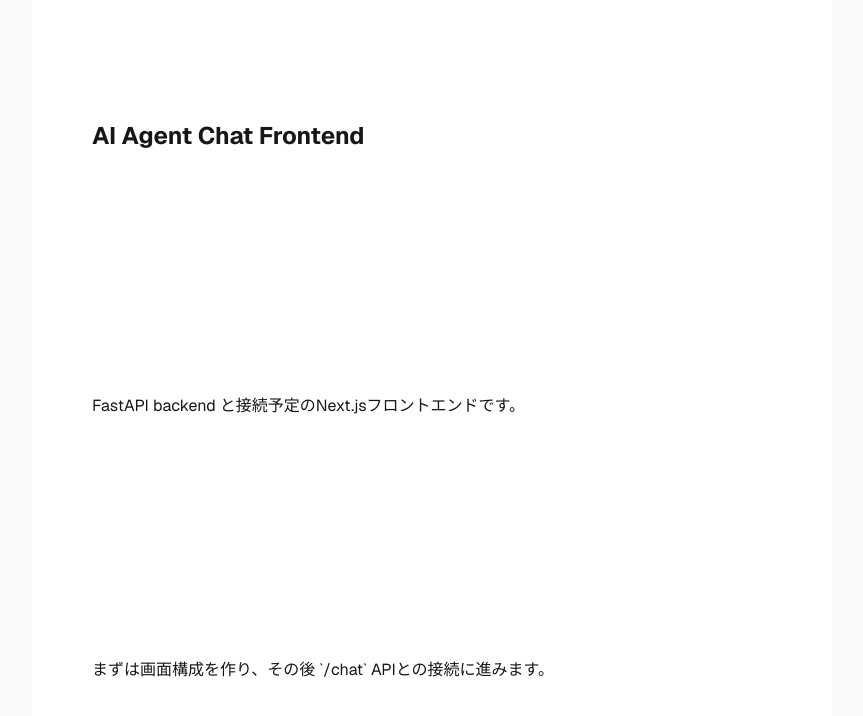
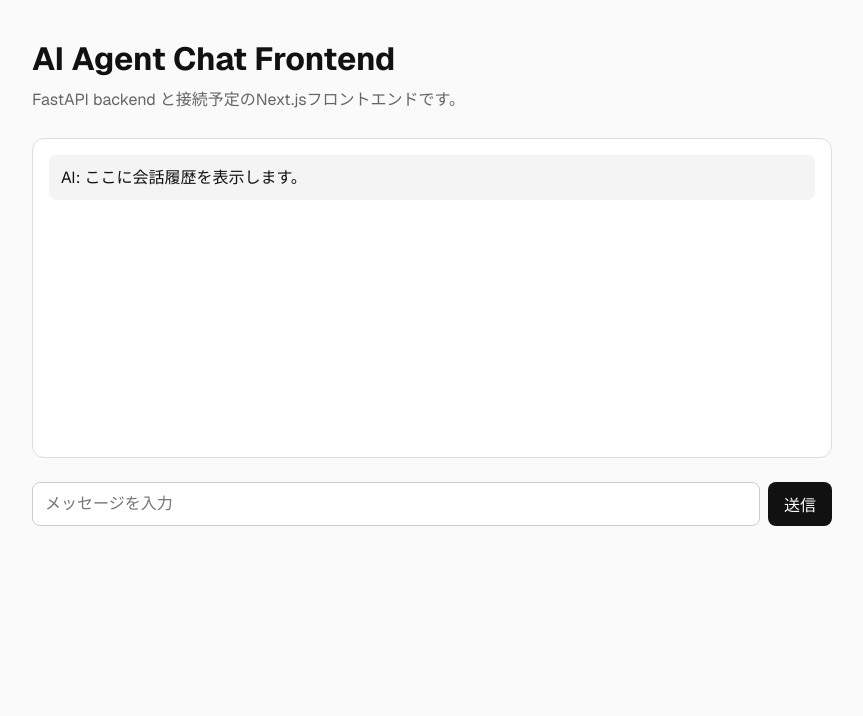
Before and after one commit to miwashun/ai-agent-portfolio, a Next.js app in the folder frontend/: page / in a window 1280 px wide. Shown: the top 716 px of the page, without its empty margins (208-1071 px from the left). Built offline with nearby package versions, Linux system fonts and the light colour scheme.

Commit message:
Add chat UI skeleton to Next.js page

```diff
--- a/frontend/src/app/page.module.css
+++ b/frontend/src/app/page.module.css
@@ -1,142 +1,96 @@
 .page {
-  --background: #fafafa;
-  --foreground: #fff;
-
-  --text-primary: #000;
-  --text-secondary: #666;
-
-  --button-primary-hover: #383838;
-  --button-secondary-hover: #f2f2f2;
-  --button-secondary-border: #ebebeb;
-
-  display: flex;
-  flex: 1;
-  flex-direction: column;
-  align-items: center;
-  justify-content: center;
+  min-height: 100vh;
+  padding: 40px 16px;
+  background: #fafafa;
+  color: #111;
   font-family: var(--font-geist-sans);
-  background-color: var(--background);
 }
 
 .main {
   display: flex;
-  flex: 1;
   width: 100%;
   max-width: 800px;
+  margin: 0 auto;
   flex-direction: column;
-  align-items: flex-start;
-  justify-content: space-between;
-  background-color: var(--foreground);
-  padding: 120px 60px;
+  gap: 24px;
 }
 
 .intro {
   display: flex;
   flex-direction: column;
-  align-items: flex-start;
-  text-align: left;
-  gap: 24px;
+  gap: 8px;
 }
 
 .intro h1 {
-  max-width: 320px;
-  font-size: 40px;
-  font-weight: 600;
-  line-height: 48px;
-  letter-spacing: -2.4px;
-  text-wrap: balance;
-  color: var(--text-primary);
+  margin: 0;
+  font-size: 32px;
+  font-weight: 700;
+  line-height: 1.2;
 }
 
 .intro p {
-  max-width: 440px;
-  font-size: 18px;
-  line-height: 32px;
-  text-wrap: balance;
-  color: var(--text-secondary);
+  margin: 0;
+  color: #666;
+  font-size: 16px;
+  line-height: 1.7;
 }
 
-.intro a {
-  font-weight: 500;
-  color: var(--text-primary);
+.chatArea {
+  min-height: 320px;
+  width: 100%;
+  padding: 16px;
+  border: 1px solid #ddd;
+  border-radius: 12px;
+  background: #fff;
 }
 
-.ctas {
-  display: flex;
-  flex-direction: row;
-  width: 100%;
-  max-width: 440px;
-  gap: 16px;
-  font-size: 14px;
+.message {
+  margin: 0;
+  padding: 10px 12px;
+  border-radius: 8px;
+  background: #f4f4f4;
+  line-height: 1.6;
+  white-space: pre-wrap;
 }
 
-.ctas a {
+.chatForm {
   display: flex;
-  justify-content: center;
-  align-items: center;
-  height: 40px;
-  padding: 0 16px;
-  border-radius: 128px;
-  border: 1px solid transparent;
-  transition: 0.2s;
-  cursor: pointer;
-  width: fit-content;
-  font-weight: 500;
-}
-
-a.primary {
-  background: var(--text-primary);
-  color: var(--background);
+  width: 100%;
   gap: 8px;
 }
 
-a.secondary {
-  border-color: var(--button-secondary-border);
+.messageInput {
+  flex: 1;
+  padding: 10px 12px;
+  border: 1px solid #ccc;
+  border-radius: 8px;
+  font: inherit;
 }
 
-/* Enable hover only on non-touch devices */
-@media (hover: hover) and (pointer: fine) {
-  a.primary:hover {
-    background: var(--button-primary-hover);
-    border-color: transparent;
-  }
+.submitButton {
+  padding: 10px 16px;
+  border: none;
+  border-radius: 8px;
+  background: #111;
+  color: #fff;
+  font: inherit;
+  cursor: pointer;
+}
 
-  a.secondary:hover {
-    background: var(--button-secondary-hover);
-    border-color: transparent;
-  }
+.submitButton:hover {
+  background: #333;
 }
 
 @media (max-width: 600px) {
-  .main {
-    padding: 48px 24px;
-  }
-
-  .intro {
-    gap: 16px;
+  .page {
+    padding: 24px 12px;
   }
 
   .intro h1 {
-    font-size: 32px;
-    line-height: 40px;
-    letter-spacing: -1.92px;
+    font-size: 28px;
+  }
+
+  .chatForm {
+    flex-direction: column;
   }
 }
-
-@media (prefers-color-scheme: dark) {
-  .logo {
-    filter: invert();
-  }
-
-  .page {
-    --background: #000;
-    --foreground: #000;
-
-    --text-primary: #ededed;
-    --text-secondary: #999;
-
-    --button-primary-hover: #ccc;
-    --button-secondary-hover: #1a1a1a;
-    --button-secondary-border: #1a1a1a;
-  }
-}
--- a/frontend/src/app/page.tsx
+++ b/frontend/src/app/page.tsx
@@ -4,9 +4,25 @@
   return (
     <main className={styles.page}>
       <section className={styles.main}>
-        <h1>AI Agent Chat Frontend</h1>
-        <p>FastAPI backend と接続予定のNext.jsフロントエンドです。</p>
-        <p>まずは画面構成を作り、その後 `/chat` APIとの接続に進みます。</p>
+        <div className={styles.intro}>
+          <h1>AI Agent Chat Frontend</h1>
+          <p>FastAPI backend と接続予定のNext.jsフロントエンドです。</p>
+        </div>
+
+        <div className={styles.chatArea}>
+          <p className={styles.message}>AI: ここに会話履歴を表示します。</p>
+        </div>
+
+        <form className={styles.chatForm}>
+          <input
+            className={styles.messageInput}
+            type="text"
+            placeholder="メッセージを入力"
+          />
+          <button className={styles.submitButton} type="submit">
+            送信
+          </button>
+        </form>
       </section>
     </main>
   );
```
